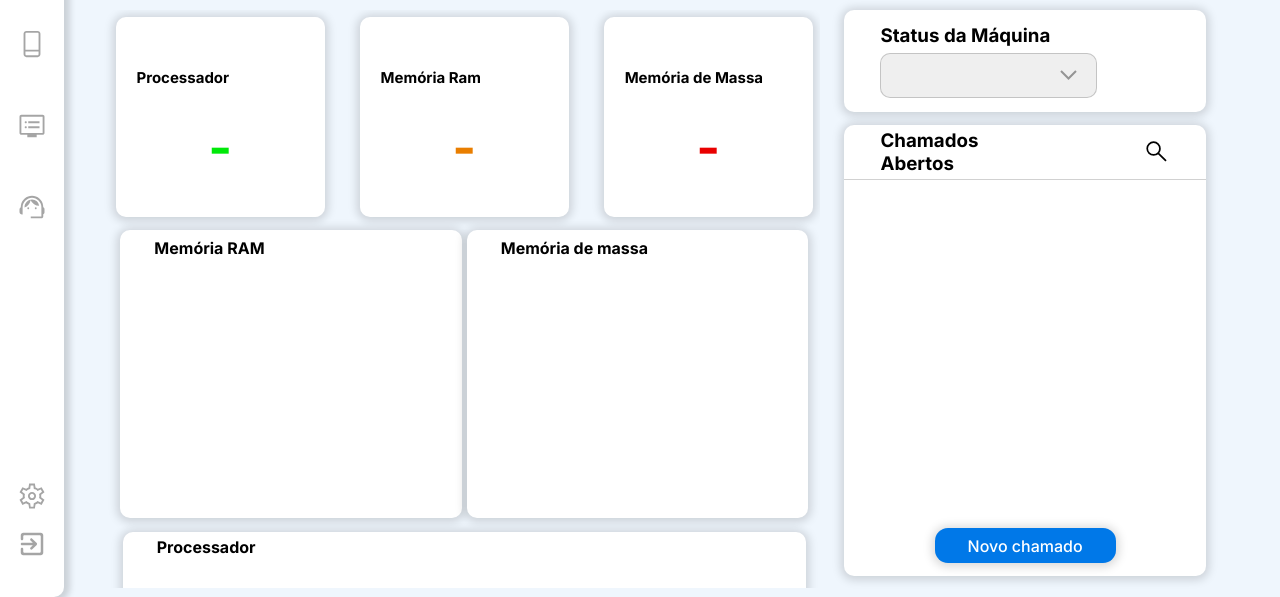
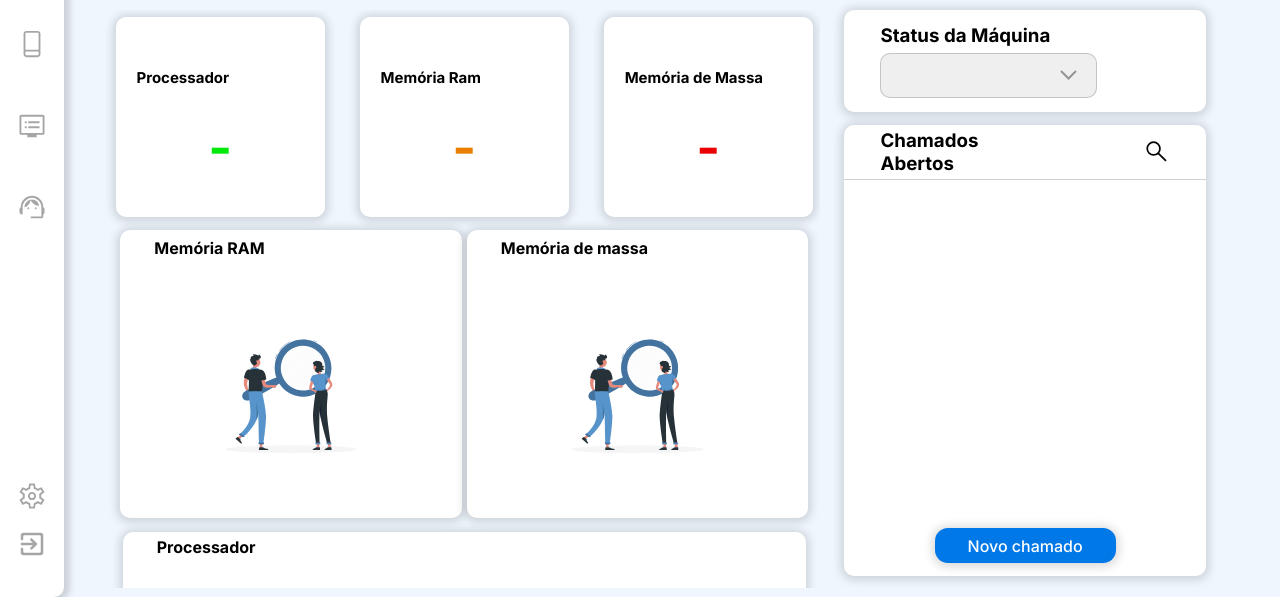
Before and after one commit to Pycem-sptech/site-institucional, a website: page site/public/graficos.html in a window 1280 px wide. Shown: the part 203-800 px from the top of the page. Drawn offline with nearby package versions, Linux system fonts and the light colour scheme; some packages are replaced by stand-ins of ours; no server answers; a script that the page names is missing; a web font is replaced by a local one.

Commit message:
Imagem aparecendo quando não encontra dados

```diff
--- a/site/public/graficos.html
+++ b/site/public/graficos.html
@@ -116,7 +116,7 @@
                             <h3>Memória RAM</h3>
                         </div>
                     </div>
-                    <div class="shortGraph">
+                    <div class="shortGraph graph">
                         <canvas id="usoDaRam"></canvas>
                     </div>
                 </div>
@@ -126,7 +126,7 @@
                             <h3>Memória de massa</h3>
                         </div>
                     </div>
-                    <div class="shortGraph">
+                    <div class="shortGraph graph">
                         <canvas id="usoDoHd"></canvas>
                     </div>
                 </div>
@@ -136,7 +136,7 @@
                             <h3>Processador</h3>
                         </div>
                     </div>
-                    <div class="longGraph">
+                    <div class="longGraph graph">
                         <canvas style="width:100%;" id="usoDoProcessador"></canvas>
                     </div>
                 </div>
@@ -348,5 +348,7 @@
         btnClose.style.display = "none";
 
     }
-
+    setTimeout(() =>{
+        adicionarImagemSemResultado(localStorage.resultadoEncontrado)
+    },2000)
 </script>
--- a/site/public/js/charts.js
+++ b/site/public/js/charts.js
@@ -459,7 +459,7 @@ function exibirChamadosAbertosPorMaquina(idTotem) {
                         var feed = document.getElementById("feed");
                         feed.innerHTML = '';
                         var mensagem = document.createElement("span");
-                        mensagem.innerHTML = "Não há nenhum chamado em aberto.";
+                        mensagem.innerHTML = '<div width="100%"><img src = "img/Search-rafiki 1.svg" height="100%" width="50%"></div>'
                         feed.appendChild(mensagem);
                         throw "Nenhum resultado encontrado!!";
                     }
--- a/site/public/js/geral.js
+++ b/site/public/js/geral.js
@@ -132,7 +132,7 @@ function privarFuncSupervisor() {
 
 // sessão
 function validarSessao() {
-
+    localStorage.resultadoEncontrado = ''
     const email = sessionStorage.USER_EMAIL;
     const nome = sessionStorage.USER_NAME;
     const fkEmpresa = sessionStorage.FK_EMPRESA;
@@ -370,6 +370,70 @@ function toastChamado(icon, title) {
 
 }
 
+function adicionarImagemSemResultado(resultadoEncontrado){
+    console.log("O gráfico foi encontrado")
+
+    //Atualiza os gráficos
+    if(!resultadoEncontrado){
+        console.log("O gráfico não foi encontrado")
+        let graph = document.getElementsByClassName("graph");
+        for(var i = 0;i < graph.length;i++){
+            graph[i].innerHTML = '<img src = "img/Search-rafiki 1.svg" height="100%" width="50%">'
+        }
+    }
+
+
+    //Atualiza as listas
+    if(!resultadoEncontrado){
+        console.log("A lista não foi encontrado")
+        let graph = document.getElementsByClassName("graph");
+        for(var i = 0;i < graph.length;i++){
+            graph[i].innerHTML = '<img src = "img/Search-rafiki 1.svg" height="100%" width="50%">'
+        }
+    }
+}
+
+
+// async function toastImpersonate(){
+//     const { value: cargo } = await Swal.fire({
+//         title: 'Selecione a visão desejada',
+//         input: 'select',
+//         inputOptions: {
+//           'Visões': {
+//             supervisor: 'Supervisor',
+//             tecnico: 'Tecnico'
+//           }
+//         },
+//         inputPlaceholder: 'Selecione a visão desejada',
+//         showCancelButton: true,
+//         // footer: '<a href="#" onclick = "deimpersonateUser()">Voltar para a visão de dono?</a>',
+//         inputValidator: (value) => {
+//             return new Promise((resolve) => {
+//               if (value === 'Supervisor') {
+//                 console.log("Sup")
+//               }
+//             })
+//           }
+//        })
+//         if (cargo) {
+//             Swal.fire(`You selected: ${cargo}`)
+//         }
+
+// }
+    //     inputValidator: (value) => {
+    //       return new Promise((resolve) => {
+    //         if (value === 'oranges') {
+    //           resolve()
+    //         } else {
+    //           resolve('You need to select oranges :)')
+    //         }
+    //       })
+    //     }
+    //   })
+
+    //   if (fruit) {
+    //     Swal.fire(`You selected: ${fruit}`)
+    //   }
 // Redirecionamentos
 
 function redirectHome() {
--- a/site/public/js/relatorios.js
+++ b/site/public/js/relatorios.js
@@ -26,6 +26,7 @@ function obterDadosGraficoFrequenciaProblemasMensal(fkEmpresa, idUnidade) {
     fetch(`/chamado/frequenciaProblemasMensal/${fkEmpresa}/${idUnidade}`, { cache: 'no-store' }).then(function (response) {
         if (response.ok) {
             response.json().then(function (resposta) {
+                localStorage.resultadoEncontrado = true
                 console.log(`Dados recebidos: ${JSON.stringify(resposta)}`);
                 plotarGraficoFrequenciaProblemasMensal(resposta);
                 let i = resposta.length - 1;
```
Also changed, not shown: site/public/dashboardMaquina.html (+3 -2 lines), site/public/img/Search-rafiki 1.svg (added).
